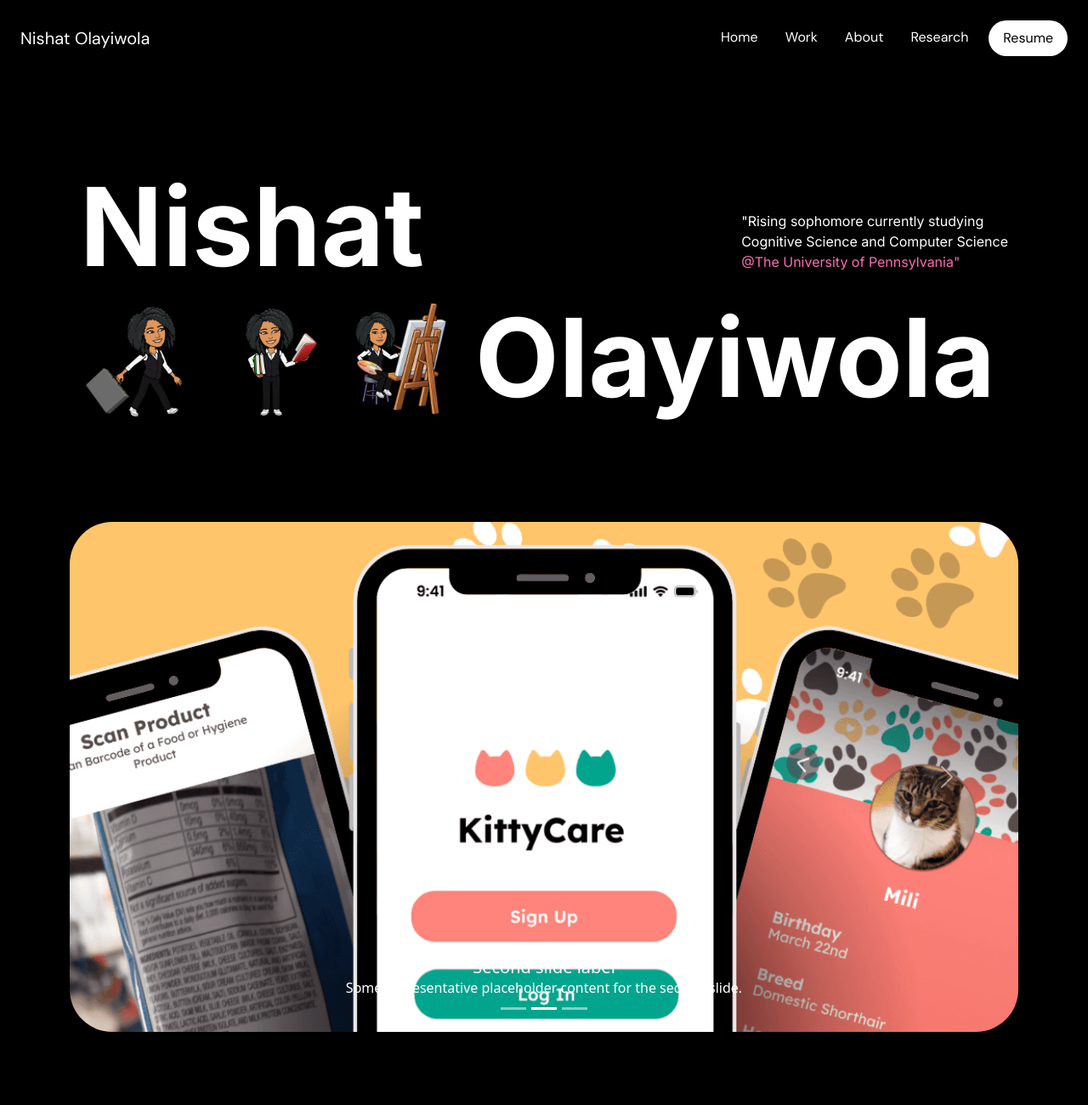
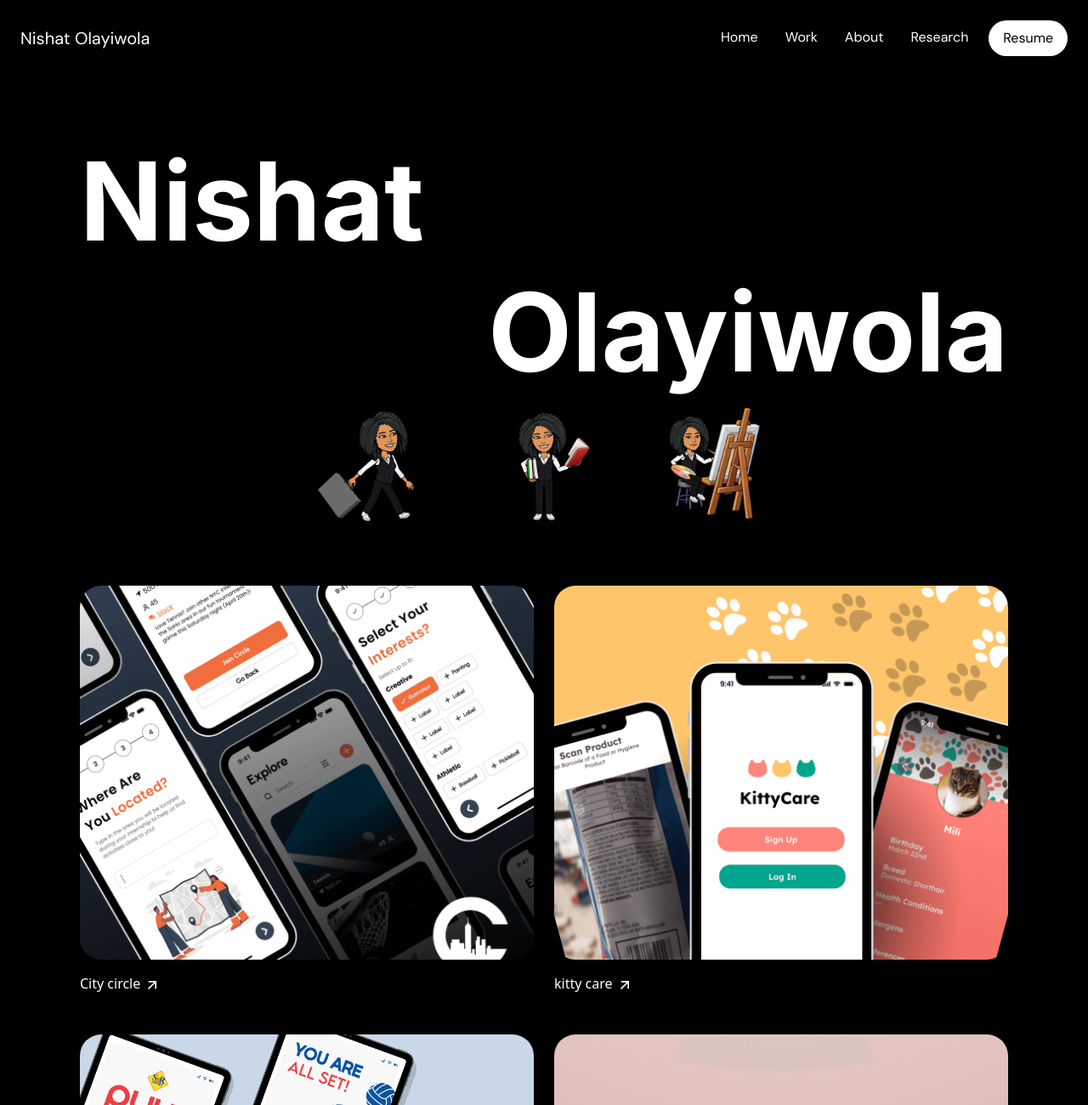
Before and after one commit to saad-sultan57/portfolio, a plain HTML site: page index.html in a window 1280 px wide. Shown: the top 1300 px of the page at 85% size. Drawn offline with nearby package versions, Linux system fonts and the light colour scheme.

Commit message:
design change

```diff
--- a/assets/css/style.css
+++ b/assets/css/style.css
@@ -82,11 +82,11 @@ nav.bg-dark {
 
 /* Hero Section */
 .hero-section {
-  margin-top: 100px;
+  margin-top: 70px;
   font-family: "Inter", sans-serif;
 }
 .hero-section h2 {
-  font-size: 8vw;
+  font-size: 11vw;
   font-weight: 700;
 }
 
--- a/index.html
+++ b/index.html
@@ -53,13 +53,13 @@
     <!-- Hero Section -->
     <div class="container-lg px-4 hero-section">
         <div class="row">
-            <div class="col-12 col-lg-7 mt-5 mt-lg-0 overflow-hidden">
+            <div class="col-12 col-lg-12 mt-5 mt-lg-0 overflow-hidden">
                 <div class="d-block d-lg-none  d-flex justify-content-center align-items-center pb-4 svgs-icons">
                     <img src="assets/images/going_to_work.png" alt="" style="width: 200px;">
                 </div>
                 <h2 class="text-center text-lg-start fname">Nishat</h2>
             </div>
-            <div class="d-none d-lg-flex col-lg-5 d-flex justify-content-end align-items-end pb-4">
+            <div class="d-none d-lg-none col-lg-5 d-flex justify-content-end align-items-end pb-4">
 
 
 
@@ -71,62 +71,19 @@
         </div>
         <div class="row">
 
-            <div class="d-none d-lg-flex col-md-5 d-flex justify-content-around align-items-center pb-4 svgs-icons">
+
+            <div class="col-12 col-lg-12 overflow-hidden">
+                <h2 class="text-center text-lg-end lname">Olayiwola</h2>
+            </div>
+            <div
+                class="d-none d-lg-flex col-md-12 d-flex justify-content-center align-items-center gap-5 pb-4 svgs-icons">
                 <img src="assets/images/going_to_work.png" alt="">
                 <img src="assets/images/sticker.png" alt="">
                 <img src="assets/images/painting.png" alt="">
             </div>
-            <div class="col-12 col-lg-7 overflow-hidden">
-                <h2 class="text-center text-lg-start lname">Olayiwola</h2>
-            </div>
         </div>
     </div>
 
-    <div class="container my-5 py-5" id="carousal">
-        <div id="carouselExampleCaptions" class="carousel slide" data-bs-ride="carousel">
-            <div class="carousel-indicators">
-                <button type="button" data-bs-target="#carouselExampleCaptions" data-bs-slide-to="0" class="active"
-                    aria-current="true" aria-label="Slide 1"></button>
-                <button type="button" data-bs-target="#carouselExampleCaptions" data-bs-slide-to="1"
-                    aria-label="Slide 2"></button>
-                <button type="button" data-bs-target="#carouselExampleCaptions" data-bs-slide-to="2"
-                    aria-label="Slide 3"></button>
-            </div>
-            <div class="carousel-inner">
-                <div class="carousel-item active">
-                    <img src="assets/images/work1.png" class="d-block w-100" alt="...">
-                    <div class="carousel-caption d-none d-md-block">
-                        <h5>First slide label</h5>
-                        <p>Some representative placeholder content for the first slide.</p>
-                    </div>
-                </div>
-                <div class="carousel-item">
-                    <img src="assets/images/work2.png" class="d-block w-100" alt="...">
-                    <div class="carousel-caption d-none d-md-block">
-                        <h5>Second slide label</h5>
-                        <p>Some representative placeholder content for the second slide.</p>
-                    </div>
-                </div>
-                <div class="carousel-item">
-                    <img src="assets/images/work3.png" class="d-block w-100" alt="...">
-                    <div class="carousel-caption d-none d-md-block">
-                        <h5>Third slide label</h5>
-                        <p>Some representative placeholder content for the third slide.</p>
-                    </div>
-                </div>
-            </div>
-            <button class="carousel-control-prev" type="button" data-bs-target="#carouselExampleCaptions"
-                data-bs-slide="prev">
-                <span class="carousel-control-prev-icon" aria-hidden="true"></span>
-                <span class="visually-hidden">Previous</span>
-            </button>
-            <button class="carousel-control-next" type="button" data-bs-target="#carouselExampleCaptions"
-                data-bs-slide="next">
-                <span class="carousel-control-next-icon" aria-hidden="true"></span>
-                <span class="visually-hidden">Next</span>
-            </button>
-        </div>
-    </div>
     <div class="container-lg mt-5 px-4" id="boxes">
         <div class="row">
             <div class="col-md-6 mb-2 line1 left">
```
